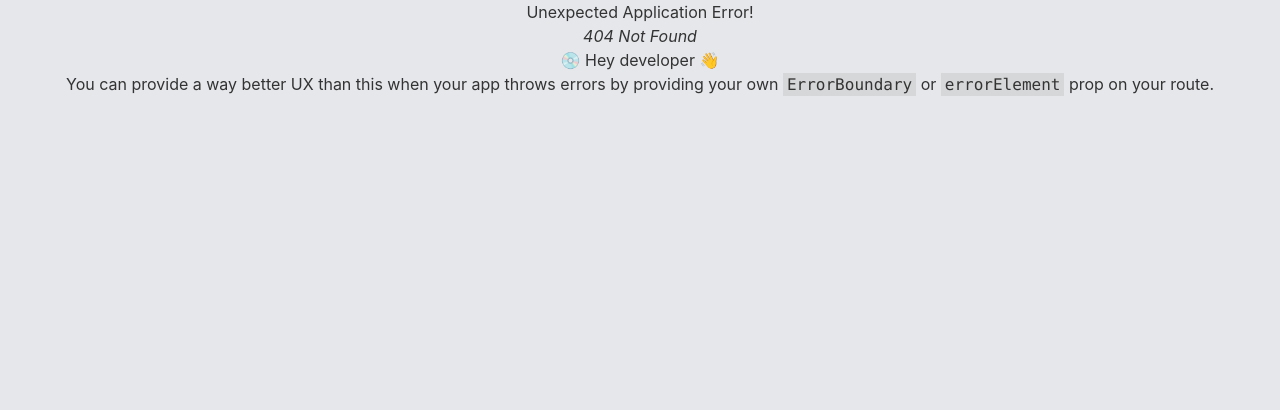
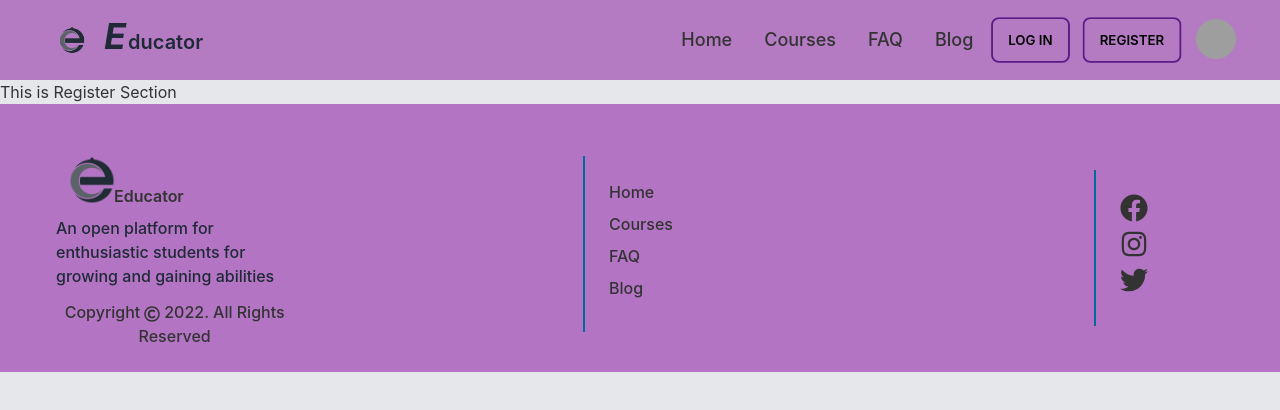
Before and after one commit to salsabeelnoor/e-learning-website-client-side, a React (Create React App) app: page /register in a window 1280 px wide. Before the commit this address had no page. Shown: the top 410 px of the page. Built offline with nearby package versions, Linux system fonts and the light colour scheme; grey boxes are pictures that could not be loaded.

Commit message:
header and course detail updated

```diff
--- a/src/App.js
+++ b/src/App.js
@@ -4,8 +4,25 @@ import { routes } from "./Routes/Routes/Routes";
 
 function App() {
   return (
-    <div className="App bg-gray-200 min-h-screen">
+    <div className=" bg-gray-200 min-h-screen">
       <RouterProvider router={routes}></RouterProvider>
+      <input type="checkbox" id="my-modal" className="modal-toggle" />
+      <div className="modal">
+        <div className="modal-box">
+          <h3 className="font-bold text-lg">
+            Congratulations random Internet user!
+          </h3>
+          <p className="py-4">
+            You've been selected for a chance to get one year of subscription to
+            use Wikipedia for free!
+          </p>
+          <div className="modal-action">
+            <label htmlFor="my-modal" className="btn">
+              Yay!
+            </label>
+          </div>
+        </div>
+      </div>
     </div>
   );
 }
--- a/src/Pages/Courses/LeftSection/LeftSection.js
+++ b/src/Pages/Courses/LeftSection/LeftSection.js
@@ -1,11 +1,12 @@
 import React from "react";
+import { Link } from "react-router-dom";
 
 const LeftSection = ({ course }) => {
   const { course_id, course_title } = course;
   return (
     <div className="">
       <h2 className="hover:w-full cursor-pointer py-2 text-xl font-semibold hover:text-pink-800 ">
-        {course_title}
+        <Link to={`/courses/${course_id}`}>{course_title}</Link>
       </h2>
     </div>
   );
--- a/src/Pages/Home/Home.js
+++ b/src/Pages/Home/Home.js
@@ -12,7 +12,9 @@ const Home = () => {
   return (
     <div className="">
       <section className="hero bg-cover bg-no-repeat lg:min-h-[800px] min-h-[200px]"></section>
-      <h1 className="mt-28 text-5xl font-semibold text-red-900">We Offer</h1>
+      <h1 className="mt-28 text-5xl font-semibold text-red-900 text-center">
+        We Offer
+      </h1>
       {/* service section  */}
       <section className="mx-auto container grid lg:grid-cols-3 grid-cols-1 gap-10 my-24  items-center justify-items-center">
         <div className="flex flex-col justify-center items-center w-auto">
@@ -56,7 +58,7 @@ const Home = () => {
       </section>
       {/* course section  */}
       <section className="">
-        <h1 className="mt-28 text-5xl font-semibold text-red-900">
+        <h1 className="mt-28 text-5xl font-semibold text-red-900 text-center">
           Our Courses
         </h1>
         <div className="grid lg:grid-cols-3 grid-cols-1 justify-items-center items-center gap-28 mx-auto container m-16">
--- a/src/Pages/Shared/Header/Header.js
+++ b/src/Pages/Shared/Header/Header.js
@@ -26,23 +26,36 @@ const Header = () => {
             </label>
             <ul
               tabIndex={0}
-              className="menu menu-compact dropdown-content mt-3 p-2 shadow  rounded-box w-52"
+              className="menu menu-compact bg-[#b47bc3] dropdown-content mt-3 p-2 shadow  rounded-box w-52"
             >
               <li>
-                <Link className="text-lg font-medium">Home</Link>
+                <Link to="/" className="text-lg font-medium">
+                  Home
+                </Link>
               </li>
               <li>
-                <Link className="text-lg font-medium">Courses</Link>
+                <Link to="/courses" className="text-lg font-medium">
+                  Courses
+                </Link>
               </li>
               <li>
-                <Link className="text-lg font-medium">FAQ</Link>
+                <Link to="/FAQ" className="text-lg font-medium">
+                  FAQ
+                </Link>
               </li>
               <li>
-                <Link className="text-lg font-medium">Blog</Link>
+                <Link to="/blog" className="text-lg font-medium">
+                  Blog
+                </Link>
               </li>
               <li>
-                <Link className="btn flex lg:hidden bg-sky-700 border-0 text-white">
+                <Link className="btn flex lg:hidden bg-transparent border-2 border-purple-900 text-black hover:text-white hover:bg-fuchsia-900 hover:border-0 mb-2">
                   Log in
+                </Link>
+              </li>
+              <li>
+                <Link className="btn flex lg:hidden bg-transparent border-2 border-purple-900 text-black hover:text-white hover:bg-fuchsia-900 hover:border-0 hover:mr-2">
+                  Register
                 </Link>
               </li>
             </ul>
@@ -94,8 +107,18 @@ const Header = () => {
               </li>
             </ul>
           </div>
-          <Link className="btn hidden lg:flex mr-2 bg-transparent border-2 border-purple-900 text-black hover:text-white hover:bg-fuchsia-900 hover:border-0">
+          <Link
+            htmlFor="my-modal"
+            className="btn modal-button hidden lg:flex mr-2 bg-transparent border-2 border-purple-900 text-black hover:text-white hover:bg-fuchsia-900 hover:border-0"
+          >
             Log in
+          </Link>
+
+          <Link
+            to="/register"
+            className="btn hidden lg:flex mr-2 bg-transparent border-2 border-purple-900 text-black hover:text-white hover:bg-fuchsia-900 hover:border-0 hover:mr-2"
+          >
+            Register
           </Link>
           <div className="dropdown dropdown-end">
             <label tabIndex={0} className="btn btn-ghost btn-circle avatar">
--- a/src/Routes/Routes/Routes.js
+++ b/src/Routes/Routes/Routes.js
@@ -7,6 +7,7 @@ import FAQ from "../../Pages/FAQ/FAQ";
 import Home from "../../Pages/Home/Home";
 import Courses from "../../Pages/Courses/Courses/Courses";
 import CourseDetails from "../../Pages/Courses/CourseDetails/CourseDetails";
+import Register from "../../Pages/Registration/Register/Register";
 
 export const routes = createBrowserRouter([
   {
@@ -37,6 +38,10 @@ export const routes = createBrowserRouter([
         path: "/FAQ",
         element: <FAQ></FAQ>,
       },
+      {
+        path: "/register",
+        element: <Register></Register>,
+      },
     ],
   },
 ]);
```
